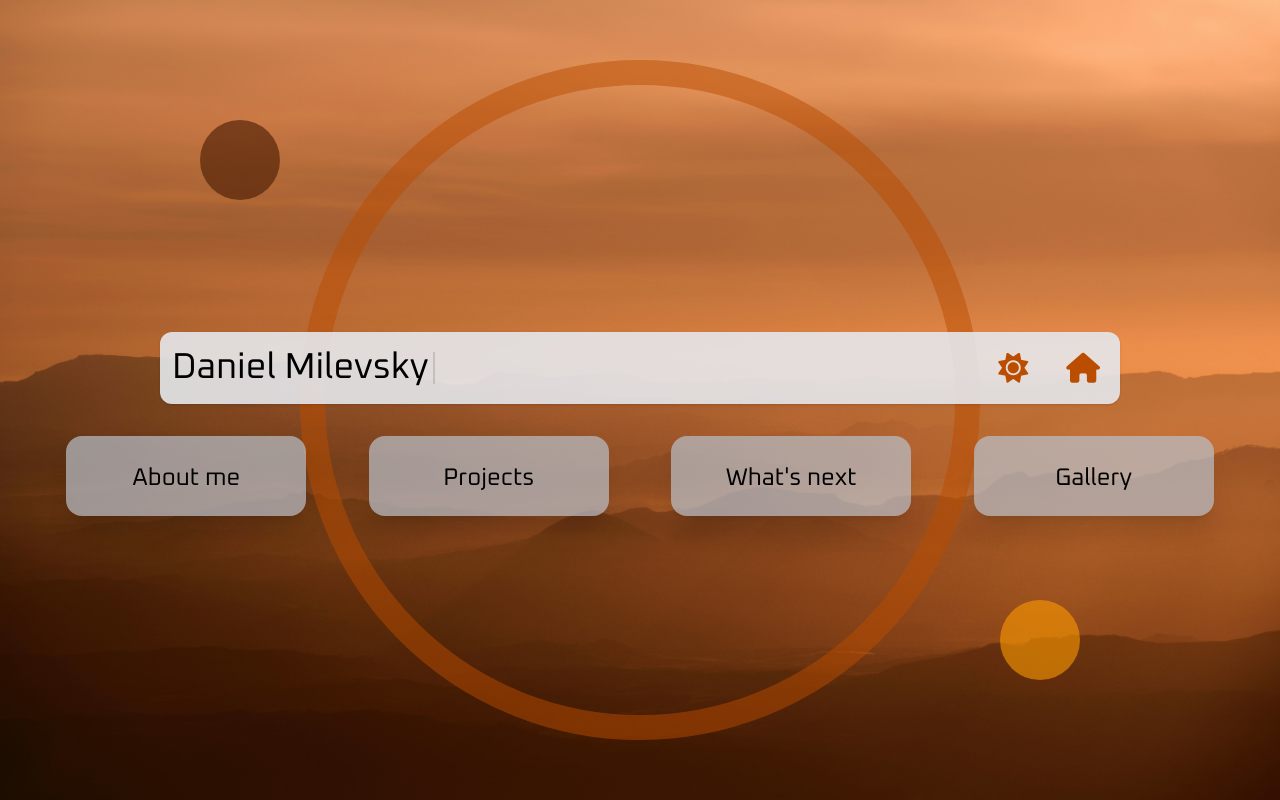
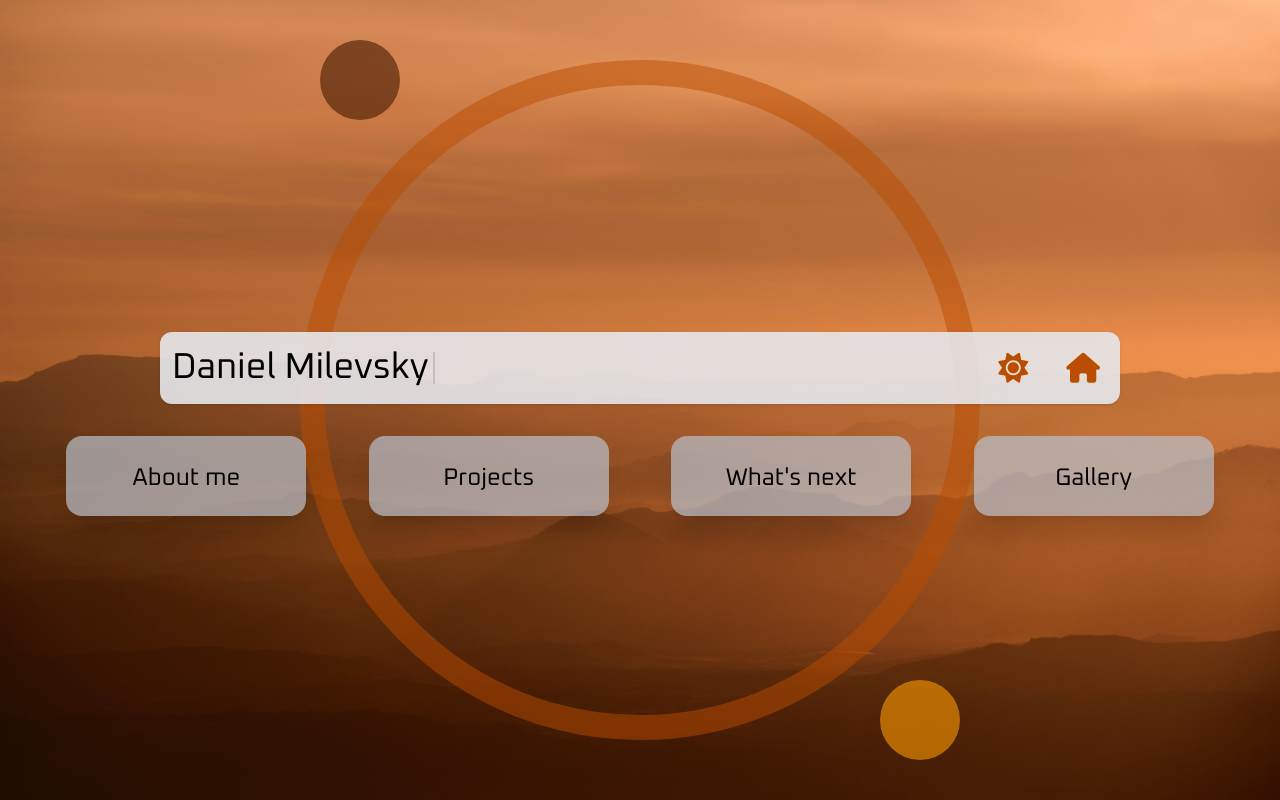
Before and after one commit to MD12c/daniel-milevsky-personal-website, a React (Vite) app: page / in a window 1280 px wide. Built offline with nearby package versions, Linux system fonts and the light colour scheme.

Commit message:
fixed bg animation flash, added entry animations for BgDecorations elements, changed BgElements positioning, set active components as absolute in App.jsx

```diff
--- a/src/App.jsx
+++ b/src/App.jsx
@@ -12,9 +12,13 @@ import BgDecorations from './components/BgDecorations.jsx'
 function AppContent() {
   const { darkMode } = useContext(DarkModeContext);
   return (
-    <div className={`relative z-0 flex flex-col h-screen w-full bg-cover bg-center ${darkMode ? "bg-green bg-[url('/Orange-landscape.jpg')]" : "bg-[url('/Orange-landscape.jpg')]"}`}>
-      <BgDecorations className="absolute z-10" />
-      <div className="relative mt-[40vh] xl2:mx-40">
+    <div className="absolute inset-0 bg-[url('/Orange-landscape.jpg')] bg-cover bg-center z-0">
+      <div className={`absolute inset-0 bg-[url('/Green-landscape.jpg')] bg-cover bg-center z-0
+      transition-opacity duration-1000 ease-in-out pointer-events-none
+      ${darkMode ? "opacity-100" : "opacity-0"}`}>
+      </div>
+        <BgDecorations className="absolute z-10 pointer-events-none" />
+        <div className="absolute inset-0 mt-[40vh] xl2:mx-40 z-20">
           <Header />
           <Navigation />
         </div>
@@ -23,6 +27,7 @@ function AppContent() {
           <WhatIsToCome />
           <ContactMe />
           <Footer />
+
     </div>
   )
 }
--- a/src/components/BgDecorations.jsx
+++ b/src/components/BgDecorations.jsx
@@ -6,24 +6,23 @@ export default function BgDecorations() {
     <div>
         <div className="absolute overflow-hidden h-screen w-screen flex items-center justify-center shadow-black/50">
             <div className={`absolute w-170 h-170 rounded-full border-25
-                            ${darkMode ? "border-drGreen/50" : "border-amber-700/50"}`} />
+                            ${darkMode ? "border-drGreen/50" : "border-amber-700/50"}
+                            circleAppearence`} />
         </div>
-        <div className="absolute h-screen w-screen">
-            <div className={`absolute w-20 h-20 rounded-full
-                             ${darkMode ? "bg-dr2Green" : "bg-amber-950/60"}
-                             top-[5vh] left-[5vh]
-                             lg:top-[15vh] lg:left-[15vh]
-                             xl:top-[15vh] xl:left-[25vh]
-                             2xl:top-[15vh] 2xl:left-[40vh]
-                             3xl:top-[15vh] 3xl:left-[55vh]`} />
+        <div className="absolute h-screen w-screen overflow-hidden">
+            <div className={`absolute w-20 h-20 rounded-full top-[5vh]
+                            ${darkMode ? "bg-dr2Green right-[5vw]" : "bg-amber-950/60 left-[5vw]"}
+                            ${darkMode ? "lg:right-[15vw]" : "lg:left-[15vw]"}
+                            ${darkMode ? "xl:right-[25vw]" : "xl:left-[25vw]"}
+                            ${darkMode ? "2xl:right-[40vw]" : "2xl:left-[30vw]"}
+                            darkBallAppearence`} />
 
-            <div className={`absolute w-20 h-20 rounded-full
-                             ${darkMode ? "bg-dfGreen" : "bg-amber-500/60"}
-                             bottom-[5vh] right-[5vh]
-                             lg:bottom-[15vh] lg:right-[15vh]
-                             xl:bottom-[15vh] xl:right-[25vh]
-                             2xl:bottom-[15vh] 2xl:right-[40vh]
-                             3xl:bottom-[15vh] 3xl:right-[55vh]`} />
+            <div className={`absolute w-20 h-20 rounded-full bottom-[5vh]
+                            ${darkMode ? "bg-dfGreen left-[5vw]" : "bg-amber-500/60 right-[5vw]"}
+                            ${darkMode ? "lg:left-[15vw]" : "lg:right-[15vw]"}
+                            ${darkMode ? "xl:left-[25vw]" : "xl:right-[25vw]"}
+                            ${darkMode ? "2xl:left-[40vw]" : "2xl:right-[30vw]"}
+                            lightBallAppearence`} />
         </div>
     </div>
   );
--- a/src/components/Navigation.jsx
+++ b/src/components/Navigation.jsx
@@ -21,10 +21,10 @@ export default function Navigation() {
 						<div className={cardStyle + `${darkMode ? "hover:bg-ltSlate/90 bg-ltSlate/50" : "hover:bg-[#dadfe8] bg-navTab/70"}`}
 							onMouseEnter={() => setHover(i)}
 							onMouseLeave={() => setHover(null)}>
-							<div className={`lg:translate-x-25 lg:translate-y-0 w-60 h-4 rotate-45 translate-x-45
+							<div className={`md:translate-x-25 w-60 h-4 rotate-45 translate-x-45
 											${darkMode ? "bg-ltGreen" : "bg-dfOrange"}
 											${hover === i ? "ribbonAppearance" : "ribbonDisappearance"}`} />
-							<div className={`lg:translate-x-25 lg:translate-y-0 w-60 h-2 bg-drGray rotate-45 translate-x-40
+							<div className={`md:translate-x-25 w-60 h-2 bg-drGray rotate-45 translate-x-40
 											${hover === i ? "ribbonAppearance" : "ribbonDisappearance"}
 											${darkMode ? "bg-slate-950" : "bg-drGray"}`} />
 							<h2 className={textStyle + `${darkMode ? "text-ltGreen" : "text-black"}`}>{item.name}</h2>
--- a/src/index.css
+++ b/src/index.css
@@ -75,6 +75,66 @@
 
 
 
+@keyframes darkBallAppearence{
+  0%{
+    transform: translateX(calc(-100vw - 5rem));
+  }
+  40%{
+    transform: translateX(calc(-100vw - 5rem));
+  }
+  100%{
+    transform: translateX(0%);
+  }
+}
+.darkBallAppearence{
+  animation: darkBallAppearence;
+  animation-duration: 3000ms;
+  animation-delay: 0ms;
+  animation-timing-function:ease;
+  animation-iteration-count: 1;
+  animation-fill-mode: forwards;
+}
+@keyframes lightBallAppearence{
+  0%{
+    transform: translateX(calc(100vw + 5rem));
+  }
+  40%{
+    transform: translateX(calc(100vw + 5rem));
+  }
+  100%{
+    transform: translateX(0px);
+  }
+}
+.lightBallAppearence{
+  animation: lightBallAppearence;
+  animation-duration: 3000ms;
+  animation-delay: 0ms;
+  animation-timing-function:ease;
+  animation-iteration-count: 1;
+  animation-fill-mode: forwards;
+}
+@keyframes circleAppearence{
+  0%{
+    opacity: 0;
+  }
+  70%{
+    opacity: 0;
+  }
+  100%{
+    opacity: 1;
+  }
+}
+.circleAppearence{
+  animation: circleAppearence;
+  animation-duration: 3000ms;
+  animation-delay: 0ms;
+  animation-timing-function:ease-in;
+  animation-iteration-count: 1;
+  animation-fill-mode: forwards;
+}
+
+
+
 @keyframes darkModeToggle {
   0%{
     transform: translateX(0px);
@@ -139,21 +199,19 @@
     opacity: 1;
   }
 }
-
 .imageFadeIn {
   animation: imageFadeIn 600ms ease-in-out forwards;
 }
-
-.bg-orange {
+.bg-orangeIn {
+  animation: imageFadeIn 600ms ease forwards;
   background-image: url("/Orange-landscape.jpg");
 }
 
-.bg-green {
+.bg-greenIn {
+  animation: imageFadeIn 600ms ease forwards;
   background-image: url("/Green-landscape.jpg");
 }
-.bg-orange-base {
-  background-image: url("/Orange-landscape.jpg");
-}
+
 
 
 
```
Lines whose indentation alone changed are shown as unchanged.
